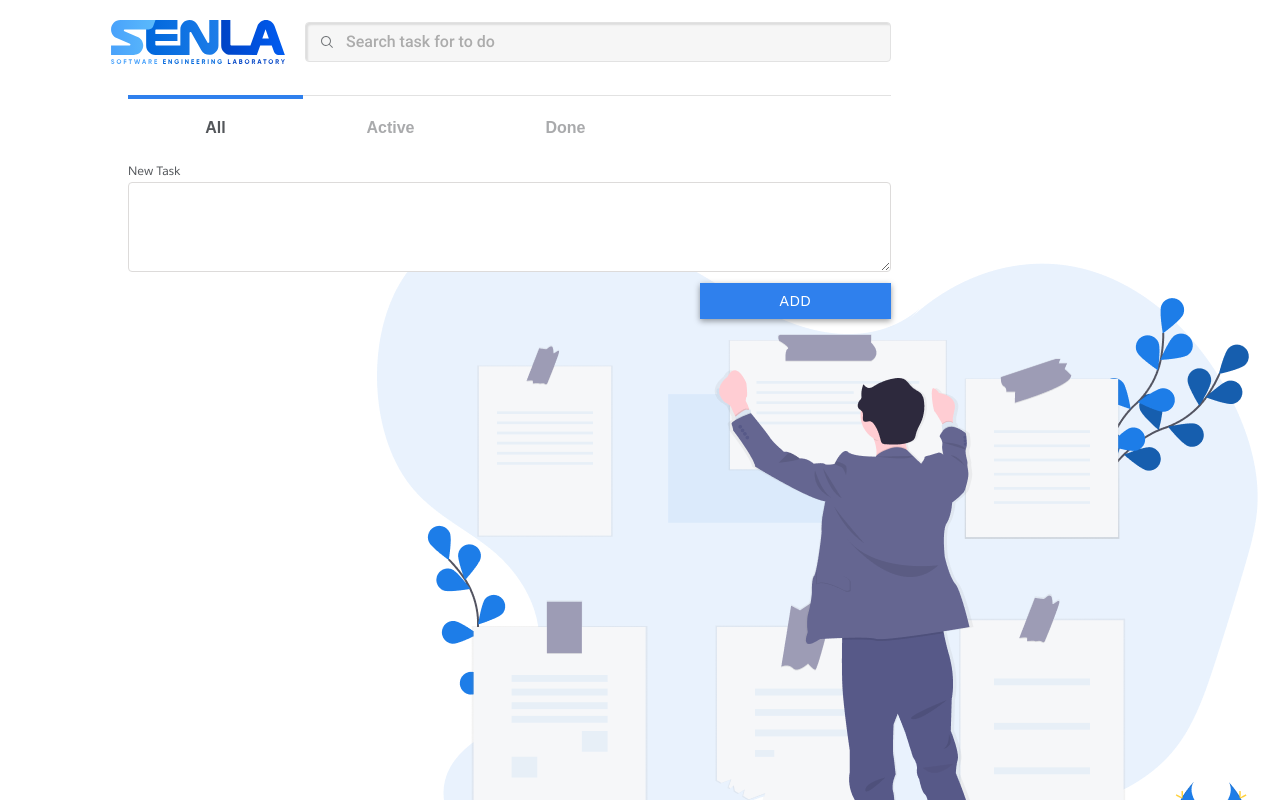
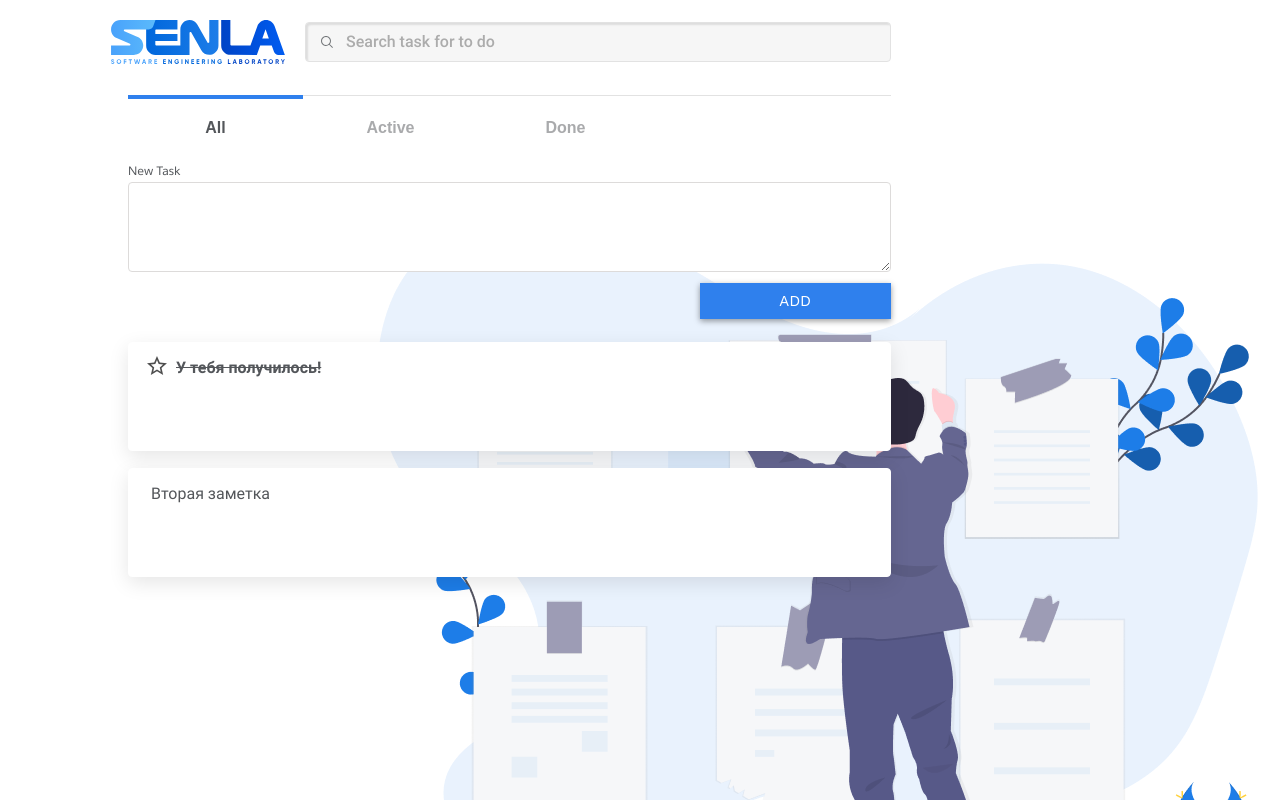
Before and after one commit to NikitaKorevo/to-do-list-react, a React (Create React App) app: page / in a window 1280 px wide. Built offline with nearby package versions, Linux system fonts and the light colour scheme.

Commit message:
feat: add toggleDeleteNote

```diff
--- a/src/App.js
+++ b/src/App.js
@@ -1,6 +1,6 @@
 import './scss/app.scss';
-import Header from './components/header/header';
-import Nav from './components/nav/nav';
+import Header from './components/header';
+import Nav from './components/nav';
 import Main from './components/main/main';
 
 function App() {
--- /dev/null
+++ b/src/components/main/buttonAdd/ButtonAdd.js
@@ -0,0 +1,17 @@
+import { Component } from "react";
+
+class ButtonAdd extends Component {
+  asdf() {
+    console.log('123');
+  }
+
+  render() {
+
+
+    return (
+      <button onClick={() => this.asdf()} id="myButtonAdd" className="button-add">ADD</button>
+    );
+  }
+}
+
+export default ButtonAdd;
--- a/src/components/main/main.js
+++ b/src/components/main/main.js
@@ -1,13 +1,17 @@
 import { Component } from "react";
+import Textarea from "./textarea/Textarea";
+import ButtonAdd from "./buttonAdd/ButtonAdd";
+import Notes from "./notes/Notes";
 
 class Main extends Component {
+
   render() {
     return (
       <main className="main">
         <p className="main__new-task">New Task</p>
-        <textarea id="myTextarea" name=""></textarea>
-        <button id="myButtonAdd" className="button-add">ADD</button>
-        <ul id="myUl" className="list"></ul>
+        <Textarea />
+        <ButtonAdd />
+        <Notes />
      </main>
     );
   }
--- /dev/null
+++ b/src/components/main/notes/Notes.js
@@ -0,0 +1,67 @@
+import { Component } from "react";
+import Note from "./note/Note";
+
+class Notes extends Component {
+  constructor(props) {
+    super(props);
+    this.state = {
+      notes: [
+        {
+          key: 1,
+          id: 1,
+          p: 'У тебя получилось!',
+          isImportant: true,
+          isDone: true,
+        },
+        {
+          key: 2,
+          id: 2,
+          p: 'Вторая заметка',
+          isImportant: false,
+          isDone: false,
+        }
+      ]
+
+
+    }
+
+
+  }
+
+  toggleDeleteNote = (id) => {
+    this.setState(({notes}) => ({
+      notes: notes.filter((note) => note.id !== id)
+    }));
+  }
+
+  /* toggleImportantNote = (id) => {
+    this.setState( ({notes}) => ({
+      notes: notes.map((note) => )
+    }));
+  }  */
+
+  render() {
+    const {notes} = this.state;
+    console.log({notes});
+    return (
+      <ul id="myUl" className="list">
+        { notes.map(note => (
+          <Note
+            toggleImportantNote={this.toggleImportantNote}
+            toggleDeleteNote={this.toggleDeleteNote}
+            key={note.key}
+            id={note.id}
+            p={note.p}
+            isImportant={note.isImportant}
+            isDone={note.isDone}
+          />
+        ))}
+
+      </ul>
+    );
+  }
+}
+
+export default Notes;
+
+// <Note id={this.state.notes[0].id} p={this.state.notes[0].p} isImportant={this.state.notes[0].isImportant} isDone={this.state.notes[0].isDone} />
--- /dev/null
+++ b/src/components/main/notes/note/Note.js
@@ -0,0 +1,42 @@
+import { Component } from "react";
+
+class Note extends Component {
+  constructor(props) {
+    super(props);
+    this.state = {
+    }
+    console.log(this.props.handleDeleteNote);
+  }
+
+  deleteNote = (id) => {
+    this.props.toggleDeleteNote(id);
+  }
+
+  importantNote = (id) => {
+    this.props.toggleImportantNote(id);
+  }
+
+  render() {
+    const {id, p, isImportant, isDone} = this.props;
+    const important = isImportant ? 'important'  : undefined;
+    const done = isDone ? 'line-through' : undefined;
+
+    return (
+        <li>
+          <p className={[important, done].join(' ')}>{p}</p>
+          <button onClick={() => this.importantNote(id)}  className="button-important">MARK IMPORTANT</button>
+          <button onClick={() => this.deleteNote(id)} className="button-trash"></button>
+        </li>
+    );
+  }
+}
+
+export default Note;
+
+//(isDone ? 'line-through' : undefined)
+
+/*hundleDeleteNote = (id) => {
+      this.setState({notes}) => ({
+        notes: notes.filter(note => note.id !== id)
+      }));
+    } */
--- /dev/null
+++ b/src/components/main/textarea/Textarea.js
@@ -0,0 +1,13 @@
+import { Component } from "react";
+
+class Textarea extends Component {
+  /* let this.valueTextarea = textareaElement.current.value;
+ */
+  render() {
+    return (
+      <textarea ref={this.textareaElement}></textarea>
+    );
+  }
+}
+
+export default Textarea;
```
Also changed, not shown: src/components/header.js (renamed from src/components/header/header.js), src/components/nav.js (renamed from src/components/nav/nav.js).
